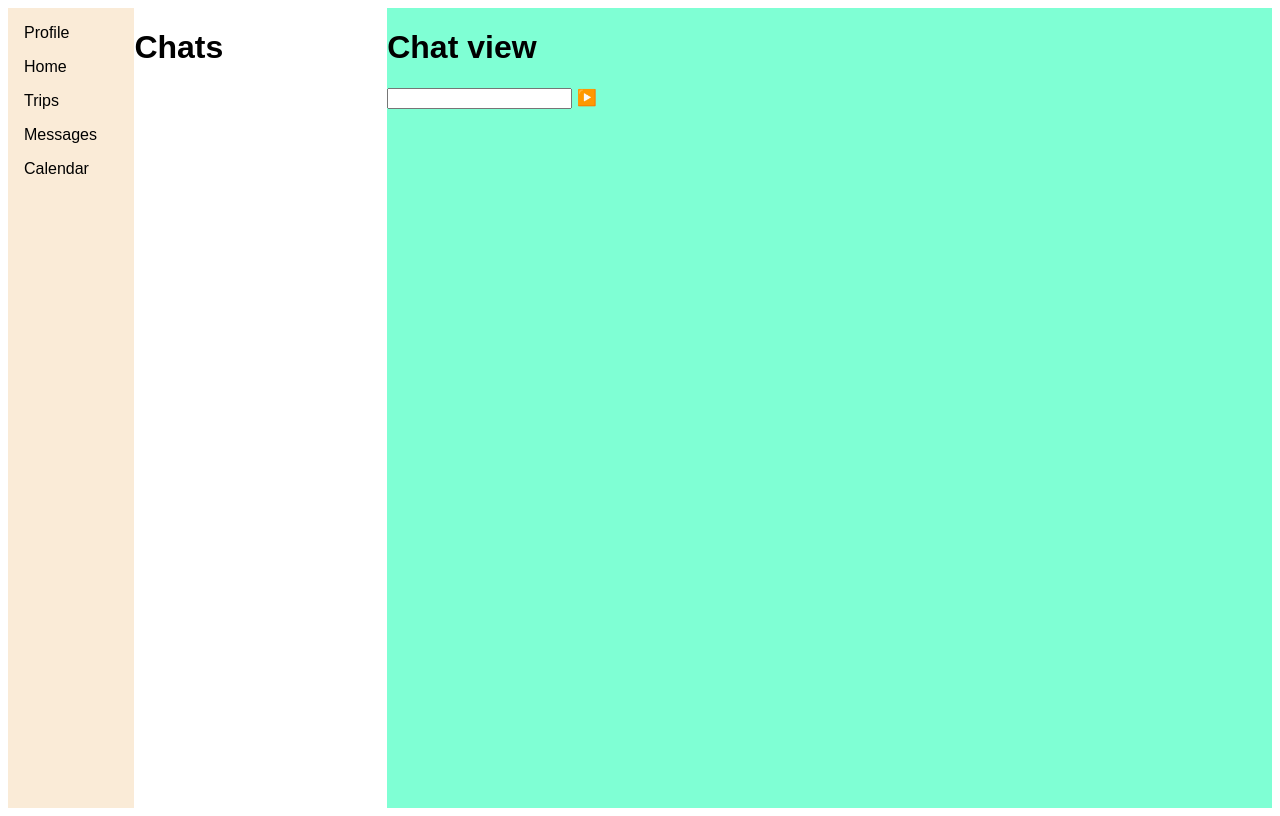
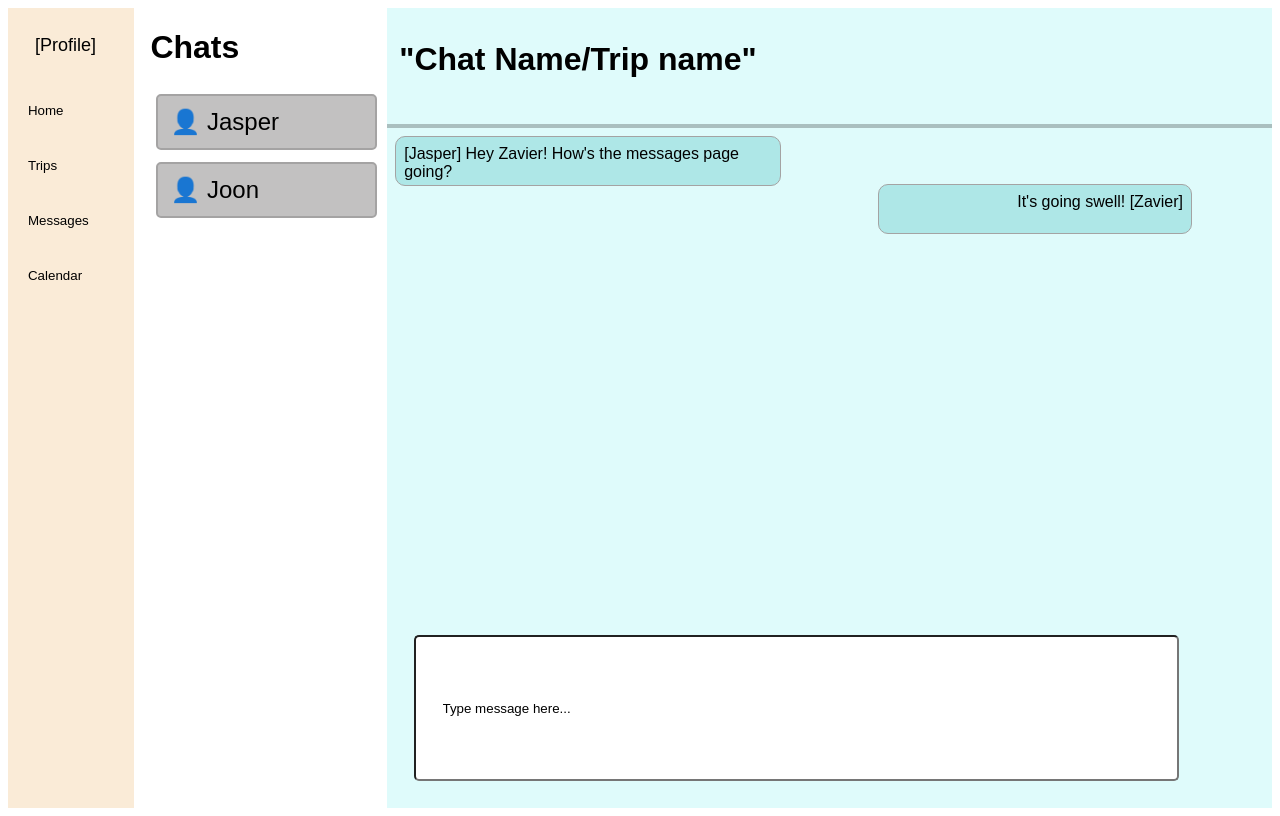
Before and after one commit to BakingPancakes/Travel-Assistant, a plain HTML site: page Messages_Page/messages_page.html in a window 1280 px wide. Drawn offline with Linux system fonts and the light colour scheme.

Commit message:
finished messages page. Messages and chats are for demonstration. Still need to implement scrolling function within messages window

```diff
--- a/Messages_Page/messages_page.html
+++ b/Messages_Page/messages_page.html
@@ -9,27 +9,32 @@
         <div class="app-container">
             <!--Sidebar-->
             <div id="sidebar">
-                <div id="profile-icon" class="sidebar__button">Profile</div>
-                <div id="home-button" class="sidebar__button">Home</div>
-                <div id="trips-button" class="sidebar__button">Trips</div>
-                <div id="messages-button" class="sidebar__button">Messages</div>
-                <div id="home-button" class="sidebar__button">Calendar</div>
+                <input id="profile-icon" class="sidebar__button" value="[Profile]">
+                <input id="home-button" class="sidebar__button" value="Home">
+                <input id="trips-button" class="sidebar__button" value="Trips">
+                <input id="messages-button" class="sidebar__button" value="Messages">
+                <input id="home-button" class="sidebar__button" value="Calendar">
             </div>
 
             <!--Chat list-->
-            <div id="chat-groups">
-                <h1>Chats</h1>
+            <div id="chat-groups-container">
+                <div id="chat-groups-header">
+                    <h1>Chats</h1>
+                    <input class="chat-preview" type="button" value="👤 Jasper">
+                    <input class="chat-preview" type="button" value="👤 Joon">
+                </div>
             </div>
 
             <!--Messages Display-->
-            <div id="messages-display">
+            <div id="messages-container">
                 <div id="messages-header">
-                    <h1>Chat view</h1>
+                    <h1>"Chat Name/Trip name"</h1>
                 </div>
-                <div id="input-box">
-                    <input type="text">
-                    <label>▶️
+                <div id="messages-display">
+                    <div class="chat-bubble-from">[Jasper] Hey Zavier! How's the messages page going?</div>
+                    <div class="chat-bubble-to">It's going swell! [Zavier]</div>
                 </div>
+                <input id="input-box" type="text" value="Type message here...">
             </div>
         </div>
 
--- a/Messages_Page/style.css
+++ b/Messages_Page/style.css
@@ -1,17 +1,11 @@
 * {
-    font-family: Arial;
+    font-family:'Arial', sans-serif;
 }
 
 .app-container {
     display: grid;
-    grid-template-columns: 1fr 2fr 70%;
-    /* grid-template-rows: 10% 70% 20%; */
+    grid-template-columns: 10% 2fr 70%;
     height: 100vh;
-}
-
-.sidebar__button {
-    margin-inline: 3em;
-    margin: 1em;
 }
 
 #sidebar {
@@ -19,24 +13,84 @@
     background-color:antiquewhite;
 }
 
-
-
-#chat-groups {
-    grid-column: 2;
-    background-color: white;
+.sidebar__button {
+    margin: .5em;
+    padding: 1em;
+    background-color: antiquewhite;
+    border: 0px solid ;
+}
+#profile-icon {
+    /* margin: 1em; */
+    font-size: large;
 }
 
 
 
-#messages-display {
-    grid-column: 3;
-    background-color:aquamarine;
+#chat-groups-container {
+    grid-column: 2;
+    background-color: white;
+}
+#chat-groups-header {
+    margin: 1em;
+}
+.chat-preview {
+    margin: .25em;
+    padding: .5em;
+    background-color: rgb(194, 193, 193);
+    border: 2px solid rgb(164, 163, 163);
+    font-size: 1.5em;
+    border-radius: 5px;
+    width: 100%;
+    text-align: left;
 }
 
+
+
+#messages-container {
+    grid-column: 3;
+    display: grid;
+    grid-template-rows: 15% 60% 1fr;
+    background-color:rgb(223, 251, 251);
+}
 #messages-header {
     grid-row: 1;
+    padding: .75em;
+    border-bottom: .25em solid rgb(170, 191, 191);
 }
 
+#messages-display {
+    grid-row: 2;
+    display: grid;
+    grid-template-columns: 5fr 1fr 5fr;
+    grid-template-rows: 10% 10% 1fr
+}
+.chat-bubble-from {
+    grid-column: 1;
+    grid-row: 1;
+    height: 2em;
+    margin: .5em;
+    padding: .5em;
+    border: 1px solid rgb(164, 163, 163);
+    background-color: rgb(174, 231, 231);
+    border-radius: 10px;
+}
+.chat-bubble-to {
+    grid-column: 3;
+    grid-row: 2;
+    height: 2em;
+    margin: .5em;
+    padding: .5em;
+    border: 1px solid rgb(164, 163, 163);
+    background-color: rgb(174, 231, 231);
+    text-align: right;
+    margin-right: 5em;
+    border-radius: 10px
+}
+
+
 #input-box {
-    grid-row: 3;
+    width: 80%;
+    padding: 2em;
+    margin: 2em;
+    border-radius: 5px;
 }
```
